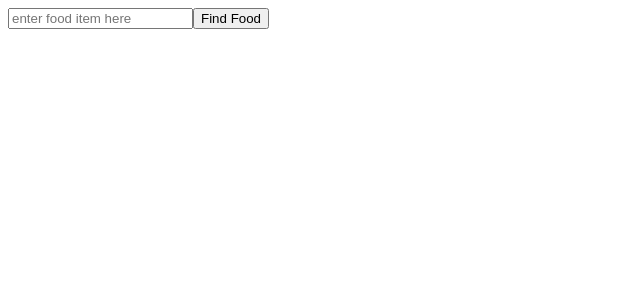
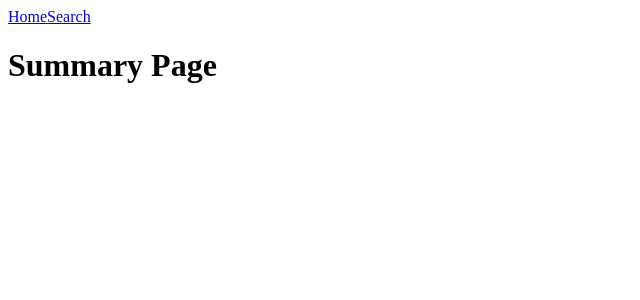
Before and after one commit to altafmquadri/caloriEat, a React app: page / in a window 1280 px wide. Shown: the top 300 px of the page, without its empty margins (0-640 px from the left). Built offline with nearby package versions, Linux system fonts and the light colour scheme.

Commit message:
added Header, NotFoundPage, SearchFood, SummaryPage components.  Set up basic routing.

```diff
--- a/src/components/App.js
+++ b/src/components/App.js
@@ -1,13 +1,11 @@
 import React, { Component } from 'react';
-import InputForm from './InputForm'
-import DisplayFood from './DisplayFood'
+import SummaryPage from './SummaryPage'
 
 class App extends Component {
     render() {
         return (
             <div>
-                <InputForm />
-                <DisplayFood />
+                <SummaryPage />
             </div>
         )
     }
--- a/src/components/DisplayFood.js
+++ b/src/components/DisplayFood.js
@@ -45,5 +45,3 @@ const mapStateToProps = (state) => ({
 })
 
 export default connect(mapStateToProps)(DisplayFood)
-
-//should create another form to add meal, breakfast, lunch, dinner snack, and use state to pass meal state to component to reuse it to search and display food as well as add food
--- /dev/null
+++ b/src/components/Header.js
@@ -0,0 +1,13 @@
+import React from 'react';
+import { NavLink } from 'react-router-dom'
+
+const Header = () => {
+    return (
+        <div>
+            <NavLink to='/'>Home</NavLink>
+            <NavLink to='/search'>Search</NavLink>
+        </div>
+    );
+}
+
+export default Header;
--- a/src/components/InputForm.js
+++ b/src/components/InputForm.js
@@ -15,6 +15,7 @@ class InputForm extends Component {
         e.preventDefault()
         const lookup = this.state.foodItem.split(' ').join('%20')
         this.props.fetchFood(lookup)
+        this.setState({ foodItem: '' })
     }
 
     render() {
--- /dev/null
+++ b/src/components/NotFoundPage.js
@@ -0,0 +1,11 @@
+import React from 'react';
+
+const NotFoundPage = () => {
+    return (
+        <div>
+            <h1>Not Found</h1>
+        </div>
+     );
+}
+
+export default NotFoundPage;
--- /dev/null
+++ b/src/components/SearchFood.js
@@ -0,0 +1,19 @@
+import React, { Component } from 'react';
+import InputForm from './InputForm'
+import DisplayFood from './DisplayFood';
+
+
+class SearchFood extends Component {
+    state = {}
+    render() {
+        return (
+            <div>
+                <h1>Search Food</h1>
+                <InputForm />
+                <DisplayFood />
+            </div>
+        );
+    }
+}
+
+export default SearchFood;
--- /dev/null
+++ b/src/components/SummaryPage.js
@@ -0,0 +1,31 @@
+import React, { Component } from 'react';
+import { connect } from 'react-redux'
+
+class SummaryPage extends Component {
+    state = {}
+
+    renderMeals = () => {
+        console.log(this.props.meals);
+        return this.props.meals.map(meal =>
+            <div key={meal.foodId}>
+                <h1>{meal.foodItem}</h1>
+                <h3>{meal.calories}</h3>
+            </div>
+        )
+    }
+
+    render() {
+        return (
+            <div>
+                <h1>Summary Page</h1>
+                {this.renderMeals()}
+            </div>
+        );
+    }
+}
+
+const mapStateToProps = state => ({
+    meals: state.meals
+})
+
+export default connect(mapStateToProps)(SummaryPage)
--- a/src/components/reducers/foodReducer.js
+++ b/src/components/reducers/foodReducer.js
@@ -45,7 +45,6 @@ const foodReducer = (state = {}, action) => {
 
         case 'GET_SERVING':
             {
-                // console.log(action.payload)
                 const {
                     calories,
                     totalNutrients: {
--- a/src/index.js
+++ b/src/index.js
@@ -2,11 +2,11 @@ import React from 'react';
 import ReactDOM from 'react-dom'
 import { Provider } from 'react-redux'
 import configureStore from '../src/components/store/store'
-import App from './components/App'
+import AppRouter from './routers/AppRouter'
 
 const store = configureStore()
 
 ReactDOM.render(
     <Provider store={store}>
-        <App />
+        <AppRouter />
     </Provider>, document.getElementById('app'))
--- /dev/null
+++ b/src/routers/AppRouter.js
@@ -0,0 +1,19 @@
+import React from 'react';
+import { BrowserRouter as Router, Switch, Route } from 'react-router-dom'
+import App from '../components/App'
+import SearchFood from '../components/SearchFood'
+import NotFoundPage from '../components/NotFoundPage'
+import Header from '../components/Header'
+
+const AppRouter = () => (
+    <Router>
+        <Header />
+        <Switch>
+            <Route exact path='/' component={App} />
+            <Route path='/search' component={SearchFood} />
+            <Route component={NotFoundPage} />
+        </Switch>
+    </Router>
+)
+
+export default AppRouter;
```
Also changed, not shown: src/components/AddFoodForm.js (+1 -11 lines).
